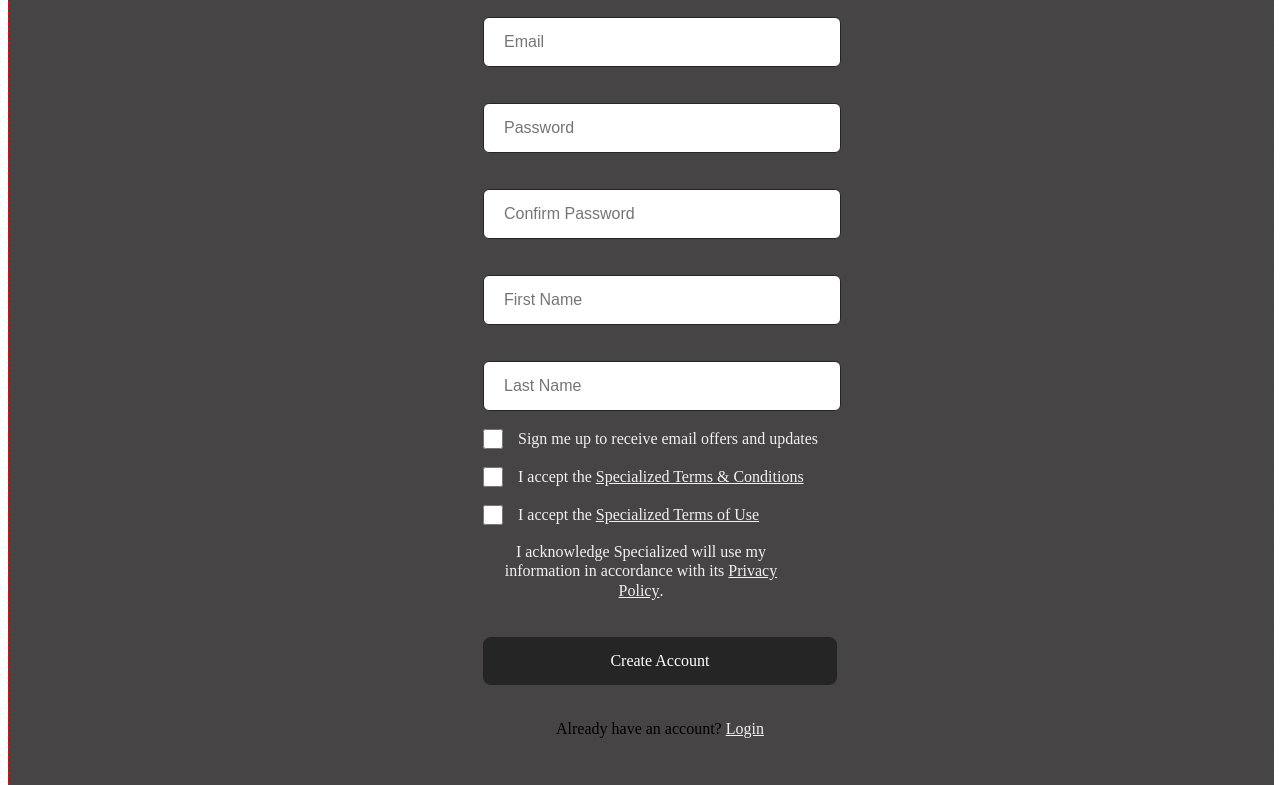
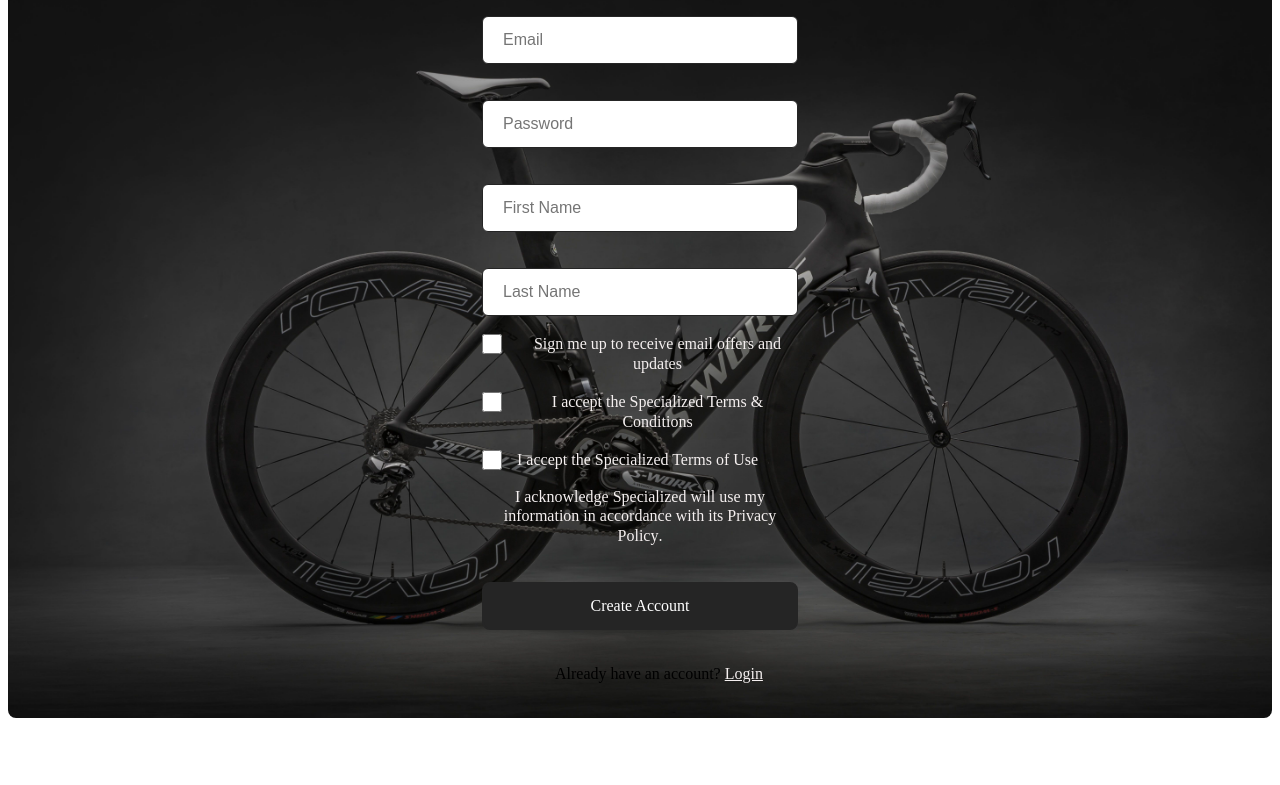
Before and after one commit to Rensi2411/cycle-shop, a plain HTML site: page signup.html in a window 1280 px wide. Shown: the part 106-891 px from the top of the page. After the commit the page ends 832 px from the top, so only its background shows below. Drawn offline with Linux system fonts and the light colour scheme.

Commit message:
Commit _10th Aug

```diff
--- a/signup.html
+++ b/signup.html
@@ -4,57 +4,111 @@
     <meta charset="UTF-8" />
     <meta name="viewport" content="width=device-width, initial-scale=1.0" />
     <title>Sign Up</title>
-    <link rel="stylesheet" href="./style.css">
+    <link rel="stylesheet" href="./style.css" />
   </head>
   <body>
+
+
   <div id="registration">
+
     <div id="regi_child">
-
         <h3>Create an Account</h3>
-           <input type="email" class="input_ele" placeholder="Email" />
-           <br/>
-           <br/>
-           <br/>
-           <input type="password" class="input_ele" placeholder="Password" />
-           <br/>
-           <br/>
-           <br/>
-           <input type="password" class="input_ele" placeholder="Confirm Password" />
-           <br/>
-           <br/>
-           <br/>
-           <input type="text" class="input_ele" placeholder="First Name" />
-           <br/>
-           <br/>
-           <br/>
-           <input type="text" class="input_ele" placeholder="Last Name" />
-           <br/>
-           <br/>
+        <input type="email" class="input_ele" placeholder="Email" id="email" />
+        <br />
+        <br />
+        <br />
+        <input
+          type="password"
+          class="input_ele"
+          placeholder="Password"
+          id="password"
+        />
+        <br />
+        <br />
+        <br />
+        <input
+          type="text"
+          class="input_ele"
+          placeholder="First Name"
+          id="first_name"
+        />
+        <br />
+        <br />
+        <br />
+        <input
+          type="text"
+          class="input_ele"
+          placeholder="Last Name"
+          id="last_name"
+        />
+        <br />
+        <br />
         <div class="checkbox_div">
-                <input type="checkbox" class="chkbox">
+          <input type="checkbox" class="chkbox" />
           <span>Sign me up to receive email offers and updates</span>
         </div>
-           <br/>
+        <br />
         <div class="checkbox_div">
-                <input type="checkbox" class="chkbox">
-                <span>I accept the <a href="/sg/en/terms-and-conditions" target="_blank">Specialized Terms &amp; Conditions</a></span>
+          <input type="checkbox" class="chkbox" />
+          <span
+            >I accept the
+            <a  target="_blank"
+              >Specialized Terms &amp; Conditions</a
+            ></span
+          >
         </div>
-           <br/>
+        <br />
         <div class="checkbox_div">
-                <input type="checkbox" class="chkbox">
-                <span>I accept the <a href="/sg/en/terms-of-use" target="_blank">Specialized Terms of Use</a></span>
+          <input type="checkbox" class="chkbox" />
+          <span
+            >I accept the
+            <a  target="_blank"
+              >Specialized Terms of Use</a
+            ></span
+          >
         </div>
-           <br/>
-           <div class="policy">I acknowledge Specialized will use my information in accordance with its <a href="/sg/en/privacy-policy" target="_blank">Privacy Policy</a>.
+        <br />
+        <div id="policy">
+          I acknowledge Specialized will use my information in accordance with
+          its
+          <a target="_blank">Privacy Policy</a>.
         </div>
-          <br/>
-          <br/>
-          <button class="btn">Create Account</button>
-          <br/>
-          <div class="login_nav">
-                 <p class="">Already have an account? <a href="./login.html">Login</a></p>
+        <br />
+        <br />
+        <button id="btn">Create Account</button>
+        <br />
+        <div id="login_nav">
+          <p class="">
+            Already have an account? <a href="./login.html">Login</a>
+          </p>
         </div>
+        <br />
+
     </div>
   </div>
   </body>
 </html>
+
+<script>
+  // #email, #password, #first_name, #last_name
+  let email = document.querySelector("#email");
+  let password = document.querySelector("#password");
+  let firstName = document.querySelector("#first_name");
+  let lastName = document.querySelector("#last_name");
+
+  let create_btn = document.querySelector("#btn");
+  let Acc_data=JSON.parse(localStorage.getItem("acc_data")) || [];
+
+  create_btn.addEventListener("click", function () {
+    var acc_obj = {
+      Email: email.value,
+      Password: password.value,
+      FirstName: firstName.value,
+      LastName: lastName.value,
+    };
+    console.log(acc_obj);
+    Acc_data.push(acc_obj);
+    localStorage.setItem("acc_data",JSON.stringify(Acc_data));
+
+  });
+</script>
--- a/style.css
+++ b/style.css
@@ -1,12 +1,36 @@
+
+
 #registration {
     width: 100%;
-    height: 1000px;
-    border: 1px dashed red;
+    /*height: 1000px;
     background-color: #464445;
+    border: 1px dashed red;*/
+
     text-align: center;
     display: flex;
     justify-content: center;
+
+    background-image: url("SignUpBackground.jpg");
+    border-radius: 8px;
+    /* Add the blur effect */
+    filter: blur(8px);
+    -webkit-filter: blur(0px);
+
+    /* Full height */
+    height: 100%;
+
+    /* Center and scale the image nicely */
+    background-position: center;
+    background-repeat: no-repeat;
+    background-size: cover;
+
   }
+
+
+  *{
+    box-sizing: border-box;
+  }
+
   #regi_child{
       width: 25%;
   }
@@ -17,7 +41,7 @@
     font-family: DIN W01 Medium, sans-serif;
     color: white;
   }
-  .input_ele {
+  #email, #password, #first_name, #last_name {
     font-family: DIN W01 Regular,sans-serif;
     font-size: 16px;
     line-height: 16px;
@@ -50,19 +74,18 @@
     height: 20px;
   }
   .checkbox_div{
-    width: 111%;
+    width: 100%;
     display: flex;
     justify-content: space-between;
     position: relative;
     /*border: 1px solid red;  */
   }
-  .policy{
+  #policy{
     font-family: "DIN W01 Regular";
     color: rgb(245, 240, 240);
-
   }
   #regi_child button{
-    width: 112%;
+    width: 100%;
     border-style: solid;
     cursor: pointer;
     display: block;
@@ -78,12 +101,12 @@
     border-color: rgb(37, 37, 37);
     color: rgb(255, 255, 255);
   }
-  .login_nav{
+  #login_nav{
     display: flex;
     justify-content: space-evenly;
     width: 112%;
   }
-  .login_nav p{
+  #login_nav p{
     font-size: 16px;
     line-height: 19px;
     font-family: "DIN W01 Regular";
@@ -93,7 +116,7 @@
   @media only screen and (max-width: 631px) {
     #registration{
       width: 100%;
-      height: 1500px;
+      /*height: 1500px;*/
       display: flex;
       justify-content: center;
     }
@@ -103,7 +126,7 @@
       display: block;
     }
 
-    .input_ele{
+    #email, #password, #first_name, #last_name{
       height: 48px;
       width: 100%;
    }
@@ -112,7 +135,7 @@
       margin: 0px 0px 0px 0px;
       padding: 0px 0px 0px 18px;
    }
-   .btn{
+   #btn{
       height: 48px;
       width: 112%;
    }
```
Also changed, not shown: login.html (+50 -5 lines), SignUpBackground.jpg (added), sigupbg.jpg (added). Lines whose indentation alone changed are shown as unchanged.
